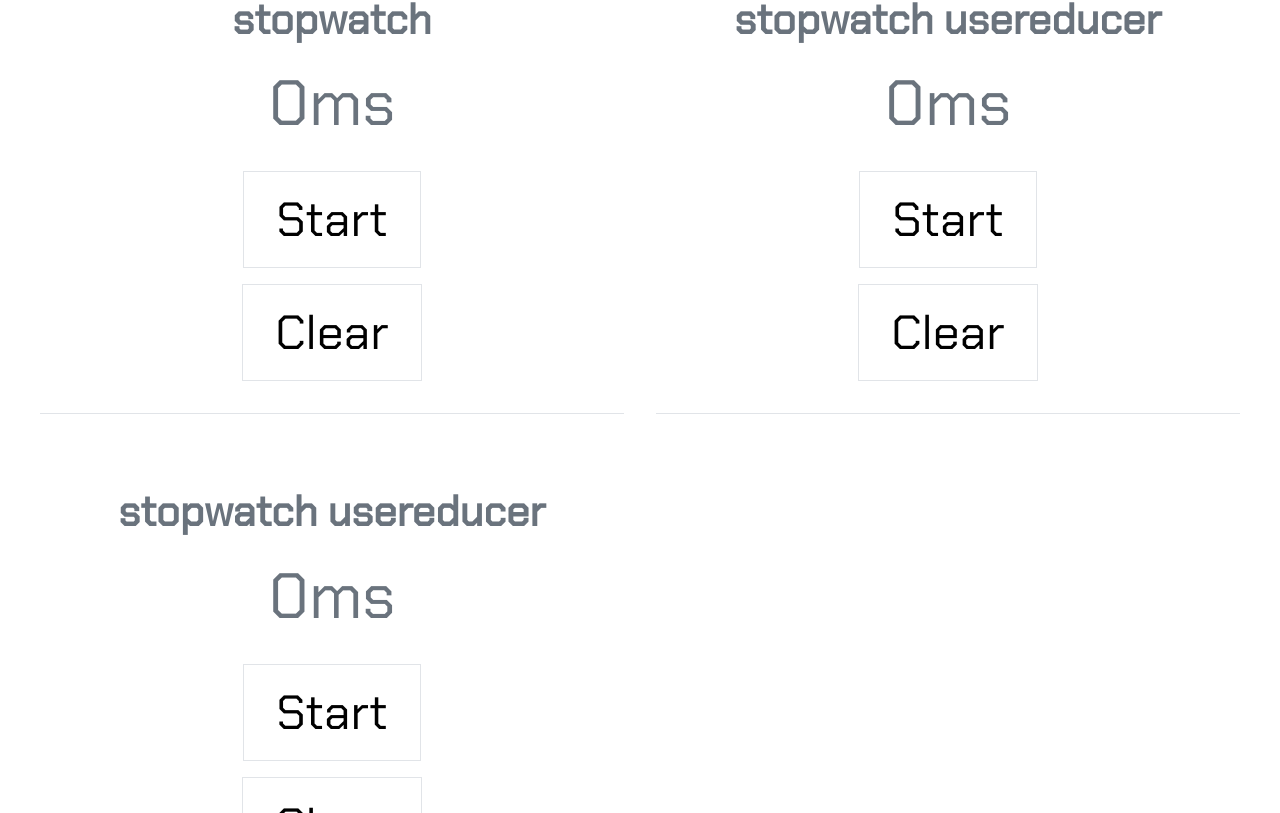
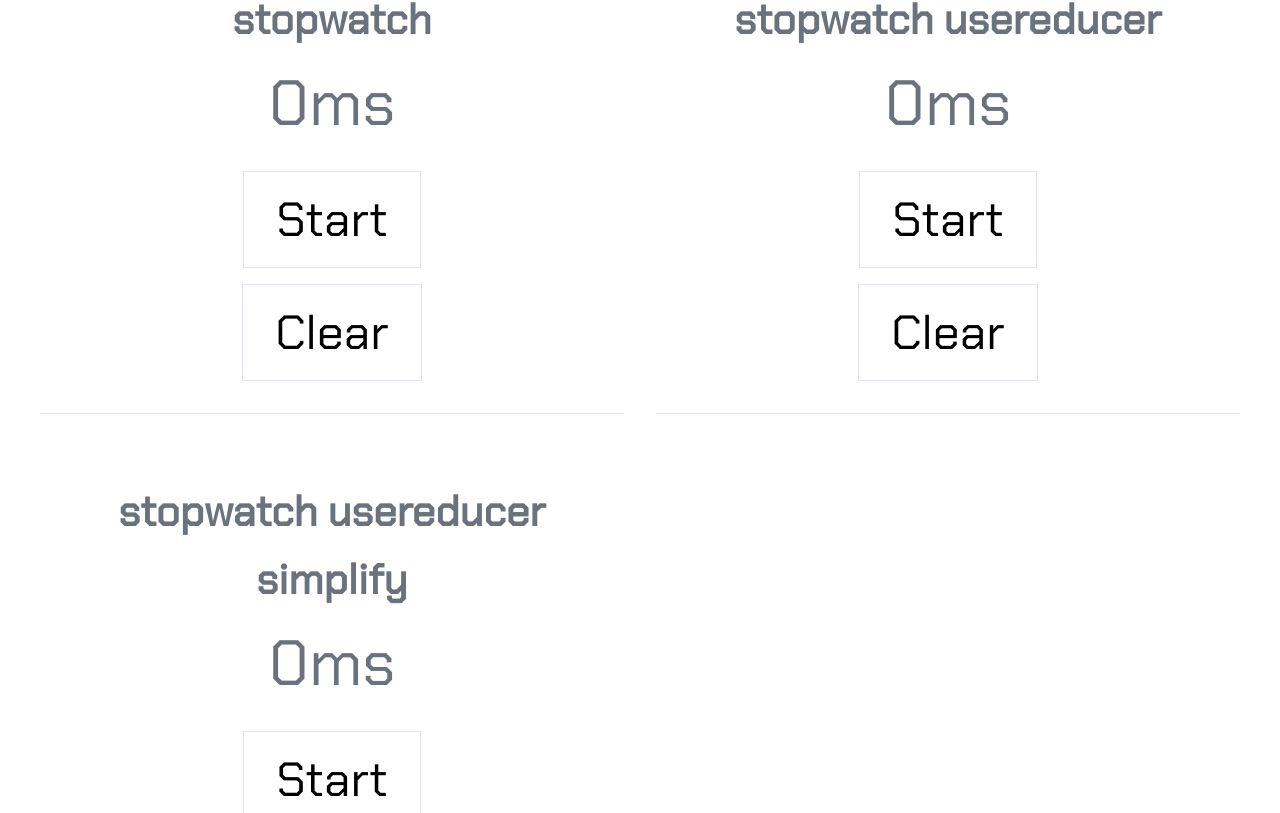
Before and after one commit to andres9722/react-hooks, a React (Create React App) app: page /state-hook in a window 1280 px wide. Shown: the part 413-1226 px from the top of the page. Built offline with nearby package versions, Linux system fonts and the light colour scheme.

Commit message:
Simplify a Component Reducer with the React setState Hook

```diff
--- a/src/components/StopWatchUseReducerSimplify/StopWatchUseReducerSimplify.jsx
+++ b/src/components/StopWatchUseReducerSimplify/StopWatchUseReducerSimplify.jsx
@@ -37,7 +37,7 @@ const StopWatchUseReducerSimplify = () => {
 
   return (
     <div className='watch section'>
-      <h1 className='section__title'>StopWatch UseReducer</h1>
+      <h1 className='section__title'>StopWatch UseReducer simplify</h1>
       <span className='watch__lapse'> {lapse}ms </span>
       <button onClick={handleRunClick} className='watch__button'>
         {running ? 'Stop' : 'Start'}
```
